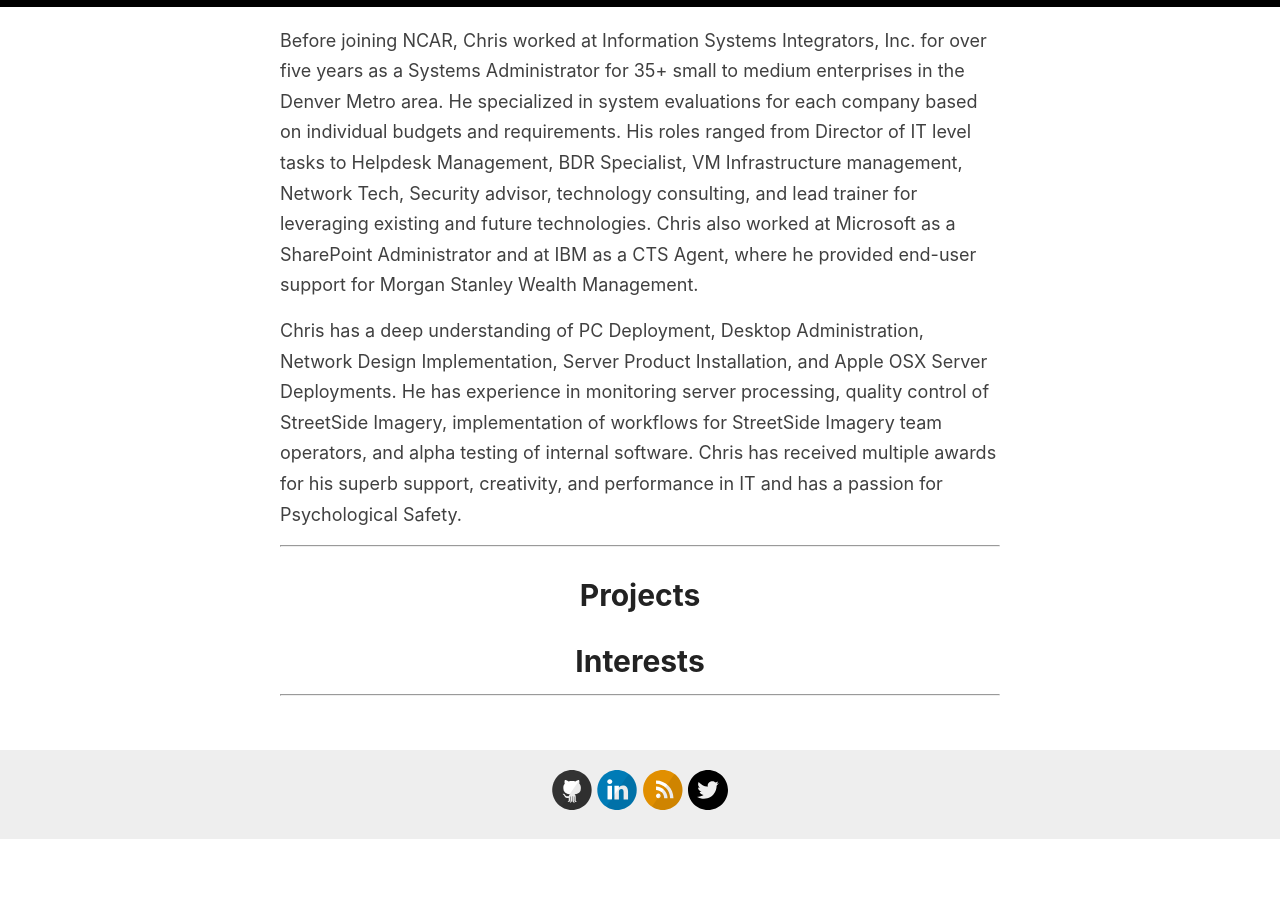
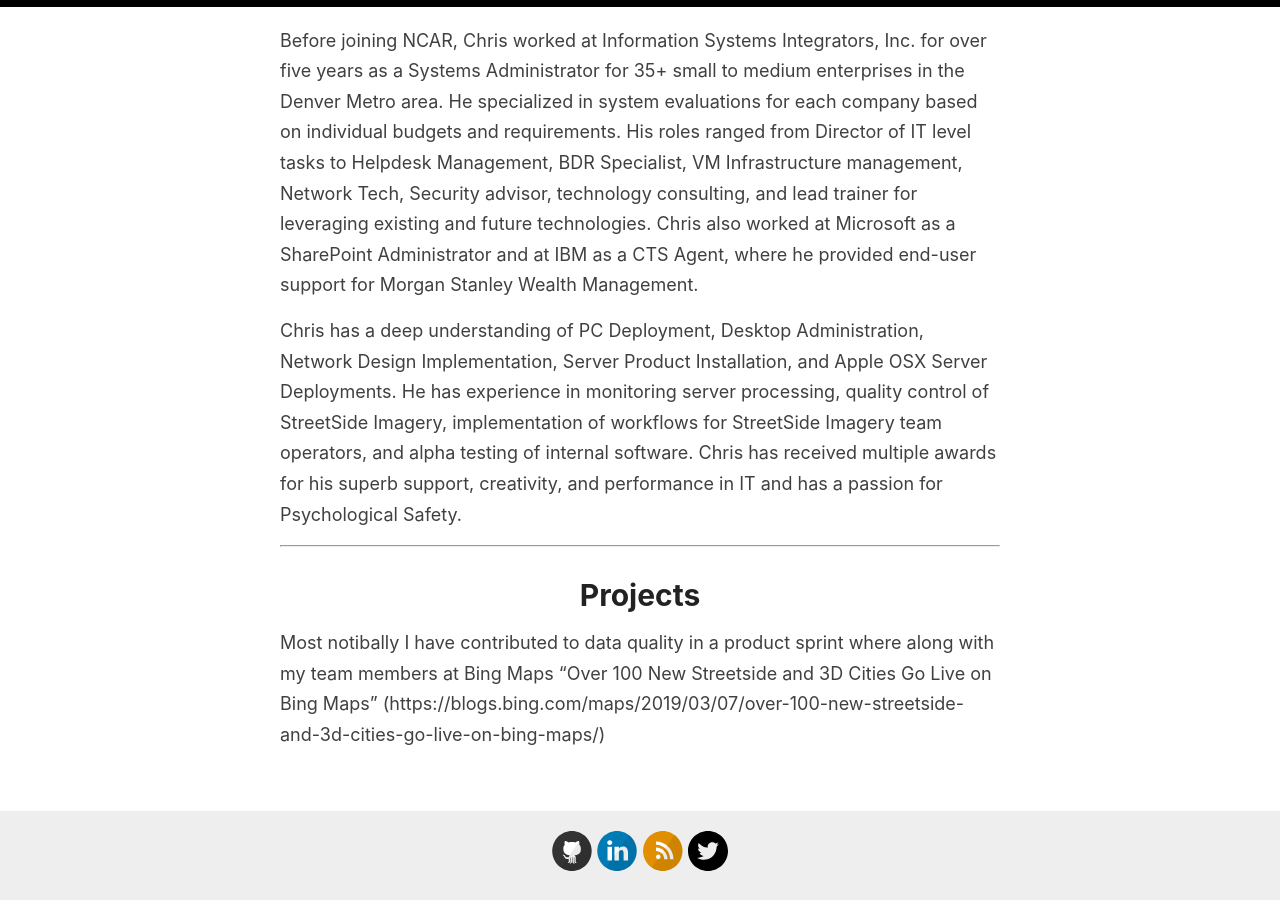
Before and after one commit to zavalalabs/zavalalabs.github.io, a Jekyll site: the page built from _pages/about.md, in a window 1280 px wide and 900 px high, scrolled down 758 px. Built offline with Jekyll 4.4.1, drawn with Linux system fonts in a browser that asks for light colours; before the commit the page ends 1598 px from its top, so only the background shows below that.

Commit message:
Add Bing project

```diff
--- a/_pages/about.md
+++ b/_pages/about.md
@@ -17,7 +17,4 @@
 ---
 
 # Projects
-
-# Interests
-
----
+Most notibally I have contributed to data quality in a product sprint where along with my team members at Bing Maps "Over 100 New Streetside and 3D Cities Go Live on Bing Maps" (https://blogs.bing.com/maps/2019/03/07/over-100-new-streetside-and-3d-cities-go-live-on-bing-maps/)
```
